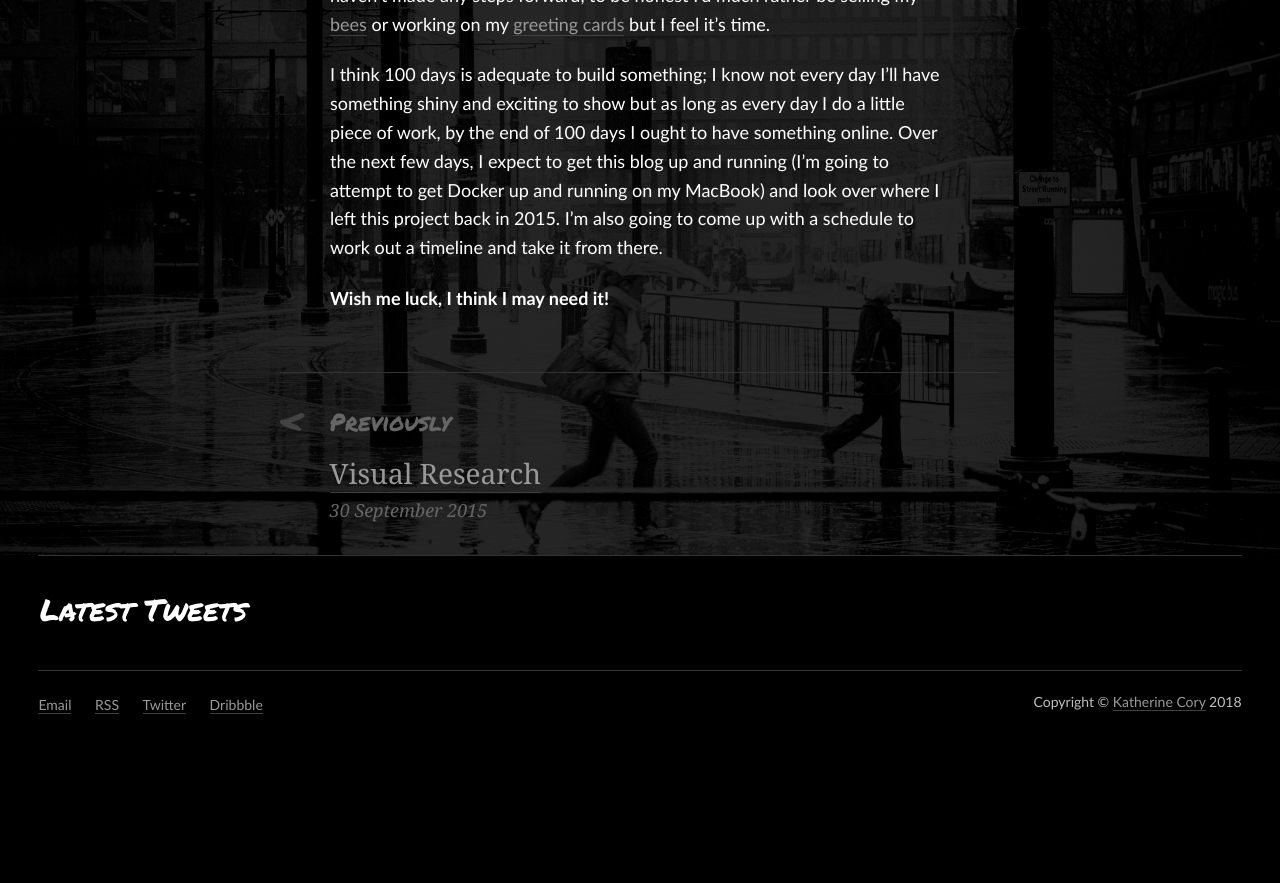
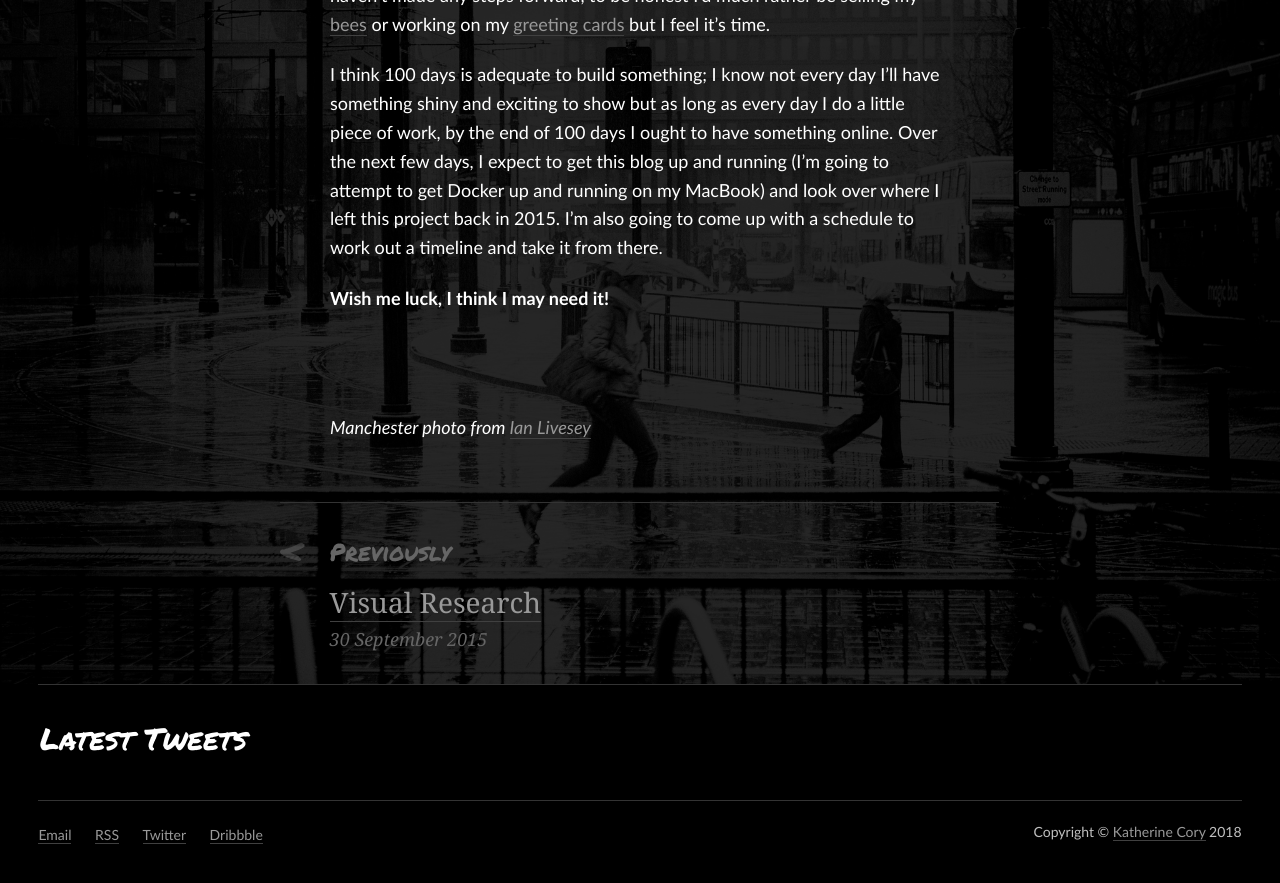
Before and after one commit to katherinecory/self-branding-woes, a Jekyll site: the page built from _posts/2018-04-05-100daysofproject.md, in a window 1280 px wide and 900 px high, scrolled down 1573 px. Shown: the top 883 px of the window. Built offline with Jekyll 4.4.1, drawn with Linux system fonts in a browser that asks for light colours; nearby versions of some CDN libraries; some web fonts are replaced; a script that is not in the unit is left out; before the commit the page ends 2344 px from its top, so only the background shows below that.

Commit message:
Add line break in article.

```diff
--- a/_posts/2018-04-05-100daysofproject.md
+++ b/_posts/2018-04-05-100daysofproject.md
@@ -20,3 +20,7 @@ I’ve learnt how to adapt the way I work since my relapse and I network more on
 I think 100 days is adequate to build something; I know not every day I’ll have something shiny and exciting to show but as long as every day I do a little piece of work, by the end of 100 days I ought to have something online. Over the next few days, I expect to get this blog up and running (I’m going to attempt to get Docker up and running on my MacBook) and look over where I left this project back in 2015. I’m also going to come up with a schedule to work out a timeline and take it from there.
 
 **Wish me luck, I think I may need it!**
+
+<br><br>
+
+*Manchester photo from [Ian Livesey](https://www.flickr.com/photos/ianlivesey/11687559193/)*
```
